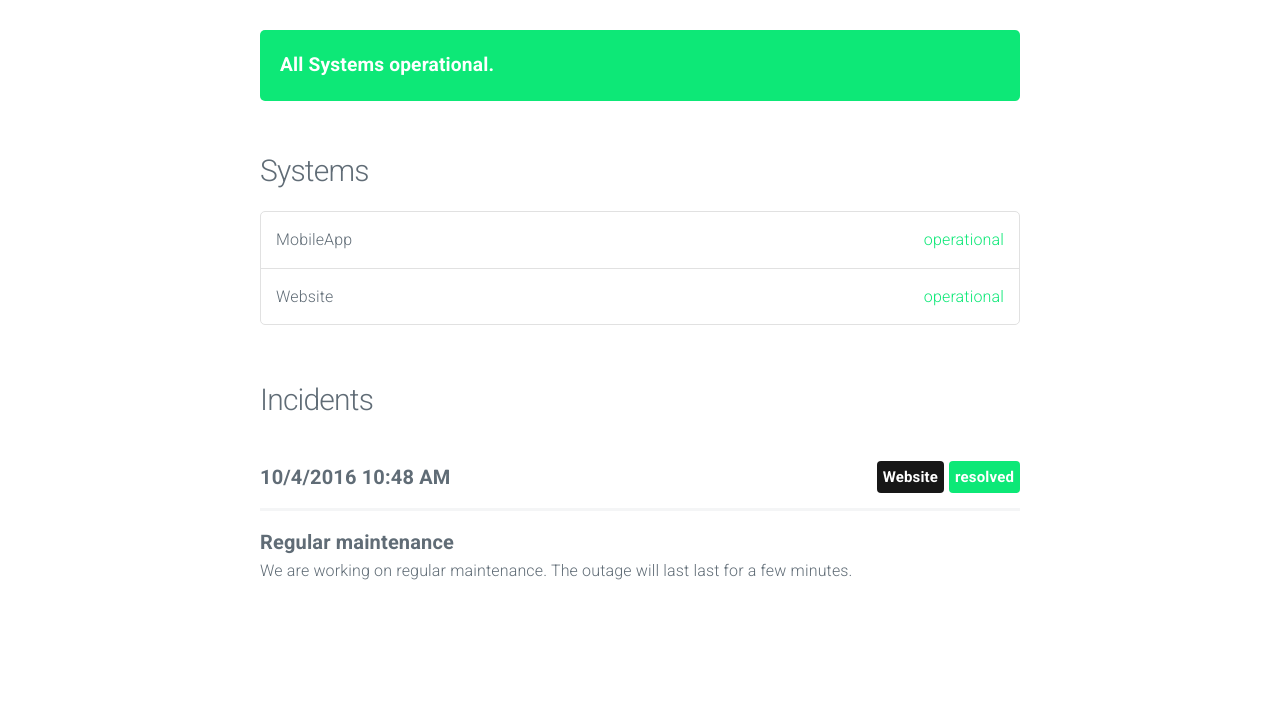
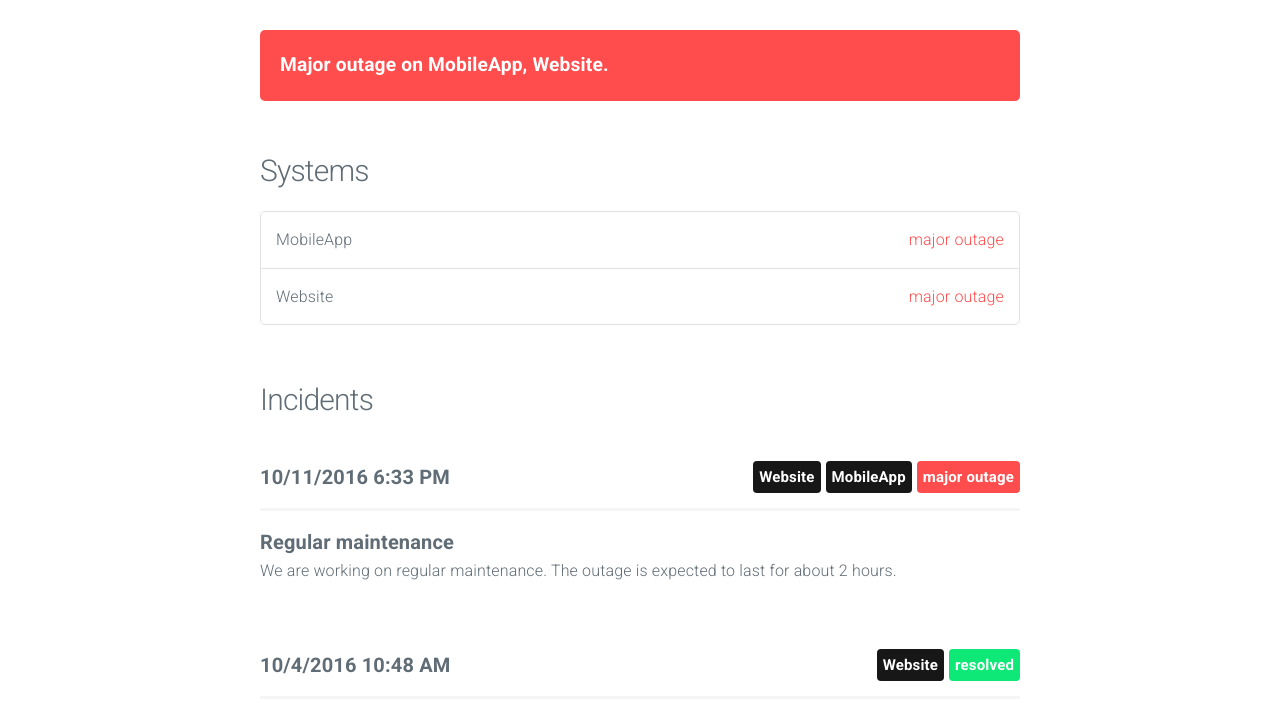
Before and after one commit to healthbankapp/healthbankapp, a plain HTML site: page index.html in a window 1280 px wide. Shown: the part 55-770 px from the top of the page. Drawn offline with nearby package versions, Linux system fonts and the light colour scheme; no server answers.

Commit message:
update index

```diff
--- a/index.html
+++ b/index.html
@@ -29,26 +29,47 @@
 
 			<section class="container" id="main">
 
-					<div class="panel operational" data-l10n-id="systems-operational">
-						All Systems operational.
+
+					<div class="panel major outage">
+						<span data-l10n-id="Major-outage">Major outage</span> <span data-l10n-id="on">on</span> MobileApp, Website.
 					</div>
+
 
 
 				<h4 data-l10n-id="systems">Systems</h4>
 				<ul class="systems">
 
 					<li>
-						MobileApp <span class="status operational" data-l10n-id="operational">operational</span>
+						MobileApp <span class="status major outage" data-l10n-id="major-outage">major outage</span>
 					</li>
 
 					<li>
-						Website <span class="status operational" data-l10n-id="operational">operational</span>
+						Website <span class="status major outage" data-l10n-id="major-outage">major outage</span>
 					</li>
 
 				</ul>
 
 				<h4 data-l10n-id="incidents">Incidents</h4>
 
+
+					<div class="incident">
+						<span class="date moment">2016-10-11 18:33:30 UTC</span>
+
+
+							<span class="label major outage float-right" data-l10n-id="major-outage">major outage</span>
+
+
+							<span class="label system float-right">MobileApp</span>
+
+							<span class="label system float-right">Website</span>
+
+						<hr/>
+
+						<span class="title">Regular maintenance</span>
+						<p>We are working on regular maintenance. The outage is expected to last for about 2 hours.</p>
+
+
+					</div>
 
 					<div class="incident">
 						<span class="date moment">2016-10-04 10:48:27 UTC</span>
```
